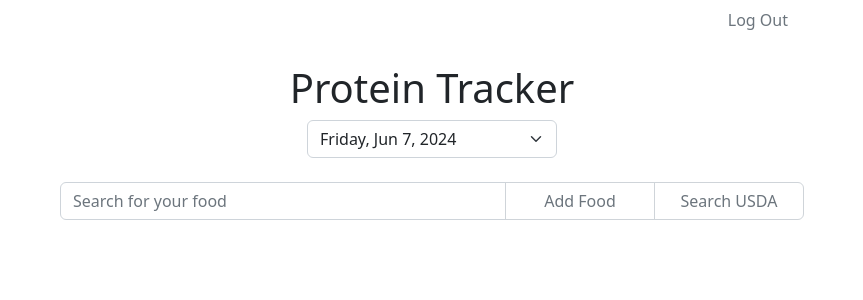
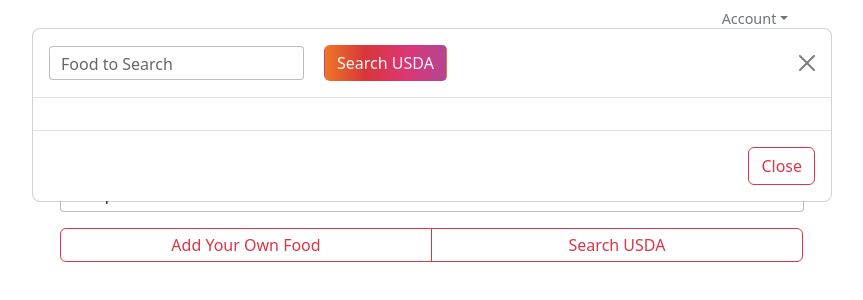
Before and after one commit to margarettanzosh/margarettanzosh.github.io, a website: page nutrition/index.html in a window 1280 px wide. Both pictures are taken after typing "Sample" into the empty fields and a click on the button "Search USDA". Shown: the whole page, without its empty margins (208-1071 px from the left). Drawn offline with nearby package versions, Linux system fonts and the light colour scheme; no server answers.

Commit message:
Add files via upload

```diff
--- a/nutrition/index.html
+++ b/nutrition/index.html
@@ -11,24 +11,34 @@
 <body>
     <div class="container">
 
-        <!-- <small>Hello Margaret</small> -->
-        <!-- <a class="text-muted fs-6" style="text-decoration: none;" id="signOut" href="#!">Log Out</a> -->
-        <!-- <button type="button" id="signOut" class="btn btn-outline-secondary btn-sm">Log Out</button> -->
         <ul class="nav justify-content-end">
+
             <!-- <li class="nav-item">
-              <a class="nav-link active" aria-current="page" href="#">Active</a>
+              <a id="signOut" class="nav-link text-muted" href="#">Log Out</a>
             </li> -->
-            <li class="nav-item">
-              <a id="signOut" class="nav-link text-muted" href="#">Log Out</a>
+
+            <li class="nav-item dropdown" style="font-size: .9em;">
+                <a class="nav-link dropdown-toggle text-muted text-small" data-bs-toggle="dropdown" href="#" role="button" aria-expanded="false">Account</a>
+                <ul class="dropdown-menu" style="font-size: .9em;">
+                  <li><a class="dropdown-item" href="#">Account Into</a></li>
+                  <li><a id="signOut" class="dropdown-item" href="#">Log Out</a></li>
+                </ul>
             </li>
         </ul>
 
         <h1 class="text-center mt-4">Protein Tracker</h1>
         <select class="form-select" id="date"></select>
-        <div class="input-group mt-4 mb-4">
-            <input list="customFoods" type="search" class="form-control" id="customFoodChoice" placeholder="Search for your food" autocomplete="off" name="customFoodChoice" />
-            <button class="btn btn-outline-secondary" type="button" id="addFoodHere">Add Food</button>
-            <button class="btn btn-outline-secondary" type="button" id="getNutrition">Search USDA</button>
+
+        <div class="form-outline mb-3">
+            <input list="customFoods" type="search" id="customFoodChoice" class="form-control mt-4" autocomplete="off"/>
+            <label class="form-label" for="customFoodChoice">Search for your food</label>
+        </div>
+
+        <div class="input-group mb-4" id="searchAdd">
+
+            <!-- <input list="customFoods" type="search" class="form-control" id="customFoodChoice" placeholder="Search for your food" autocomplete="off" name="customFoodChoice" /> -->
+            <button class="btn btn-outline-danger" type="button" id="addFoodHere">Add Your Own Food</button>
+            <button class="btn btn-outline-danger" type="button" id="getNutrition">Search USDA</button>
         </div>
 
         <div id="nutritionalResult"></div>
@@ -40,14 +50,18 @@
         <div class="modal-dialog modal-lg">
         <div class="modal-content">
             <div class="modal-header">
-            <h5 class="modal-title" id="foodChoiceModalLabel">Choose One</h5>
+                <div class="form-outline" style="margin-right: 20px;">
+                    <input type="text" id="usdaFoodChoice" class="form-control" autocomplete="off"/>
+                    <label class="form-label" for="usdaFoodChoice">Food to Search</label>
+                </div>
+                <button type="button" id="usdaSearch" style="padding-top: 5px; padding-bottom: 5px;" class="btn text-light fa-lg gradient-custom-2">Search USDA</button>
                 <button type="button" class="btn-close" data-bs-dismiss="modal" aria-label="Close"></button>
                 </div>
                 <div class="modal-body" id="modal-insert">
                     <!-- Table goes here -->
                 </div>
                 <div class="modal-footer">
-            <button type="button" class="btn btn-secondary" data-bs-dismiss="modal">Close</button>
+                    <button type="button" class="btn btn-outline-danger" data-bs-dismiss="modal">Close</button>
                 </div>
             </div>
         </div>
@@ -58,7 +72,7 @@
         <div class="modal-dialog modal-lg">
         <div class="modal-content">
             <div class="modal-header">
-            <h5 class="modal-title" id="addFoodModalLabel">Your New Food</h5>
+            <h5 class="modal-title" id="addFoodModalLabel">Add a Food to Your Food List</h5>
             <button type="button" id="closeNewFoodModal" class="btn-close" data-bs-dismiss="modal" aria-label="Close"></button>
             </div>
             <div class="mt-4">
@@ -124,7 +138,7 @@
                 </div>
 
                 <div class="modal-footer mb-0">
-                    <button type="button" class="btn btn-secondary" data-bs-dismiss="modal" id="saveNewFood">Save</button>
+                    <button type="button" class="btn btn-outline-danger" data-bs-dismiss="modal" id="saveNewFood">Save</button>
                 </div>
             </div>
 
@@ -167,14 +181,12 @@
         </div>
     </div>
 
-
    <!-- Modal for Log In -->
     <div class="modal fade" id="logInModal" tabindex="-1" aria-labelledby="logInModalLabel" aria-hidden="true">
         <div class="modal-dialog modal-fullscreen" style="background-color: #eee; padding: 10%;">
             <div class="modal-content" class="pl-5 pr-5">
                 <h4 class="pt-5 pb-0 text-center" id="logInForm">Welcome to Protein Tracker</h4>
 
-                <!-- <button type="button" id="closeLogInModal" class="btn-close" data-bs-dismiss="modal" aria-label="Close"></button> -->
                 <div style="padding: 40px;">
                     <form autocomplete="off" id="login">
                         <p>Please login to your account</p>
@@ -208,10 +220,10 @@
     <div class="modal fade" id="registerModal" tabindex="-1" aria-labelledby="registerModalLabel" aria-hidden="true">
         <div class="modal-dialog modal-fullscreen" style="background-color: #eee; padding: 10%;">
             <div class="modal-content" class="pl-5 pr-5">
-                <h4 class="pt-5 pb-0 text-center" id="logInForm">New Account</h4>
+                <h4 class="pt-5 pb-0 text-center" id="logInForm">Create an Account</h4>
 
                 <div style="padding: 40px;">
-                    <form autocomplete="off" id="login">
+                    <form autocomplete="off" id="loginNew">
                         <p>Please complete to create your account</p>
 
                         <div class="form-outline mb-4">
@@ -231,7 +243,7 @@
 
                         <div class="d-grid gap-2">
                             <button class="btn btn-block text-light fa-lg gradient-custom-2" id="createAccount" type="button">Register</button>
-                            <a class="text-muted text-center mb-4" style="text-decoration: none;" href="#!">Login</a>
+                            <a class="text-muted text-center mb-4" id="regToLogin" style="text-decoration: none;" href="#!">Login</a>
                         </div>
 
 
@@ -287,6 +299,11 @@
 
         document.querySelector('#register').addEventListener('click', function() {
             newRegisterModal.show()
+        })
+
+        document.querySelector('#regToLogin').addEventListener('click', function() {
+            newRegisterModal.hide()
+            newLogInModal.show()
         })
 
         // const auth = getAuth();
@@ -662,7 +679,6 @@
         })
 
 
-        // accessCustomFood() // remove later?
 
         // Get daily data from db and display
         function accessData() {
@@ -706,11 +722,16 @@
 
         }
 
-        // accessData()
+        document.getElementById('getNutrition').addEventListener('click', function() {
+            document.getElementById('usdaFoodChoice').value = '';
+            document.getElementById('modal-insert').innerHTML = '';
+            myModal.show();
+        })
+
 
         // Click event listener for the button ?????
-        document.getElementById('getNutrition').addEventListener('click', async () => {
-            foodName = document.getElementById('customFoodChoice').value;
+        document.getElementById('usdaSearch').addEventListener('click', async () => {
+            foodName = document.getElementById('usdaFoodChoice').value;
 
             try {
                 const nutritionalInfo = await fetchNutritionalInfo(foodName);
@@ -737,7 +758,7 @@
                     }
                     foodTable += `</table>`;
                     document.getElementById('modal-insert').innerHTML = foodTable;
-                    myModal.show();
+                    // myModal.show();
 
                     let modalRows = document.getElementsByClassName("foodIndex");
                     for (let i = 0; i < modalRows.length; i++) {
--- a/nutrition/styles.css
+++ b/nutrition/styles.css
@@ -1,5 +1,17 @@
 #foodName, #foodServing {
     width: 200px;
+}
+
+#usdaFoodChoice {
+    min-width: 250px;
+}
+
+#dailyNutrition, #date {
+    font-size: .9em;
+}
+
+#searchAdd {
+    width: 100%;
 }
 
 .container {
@@ -41,7 +53,9 @@
 }
 
 #getNutrition, #addFoodHere {
-    width: 150px;
+    width: 50%;
+    padding-top: 4px;
+    padding-bottom: 4px;
 }
 
 .portion {
```
Lines whose indentation alone changed are shown as unchanged.
